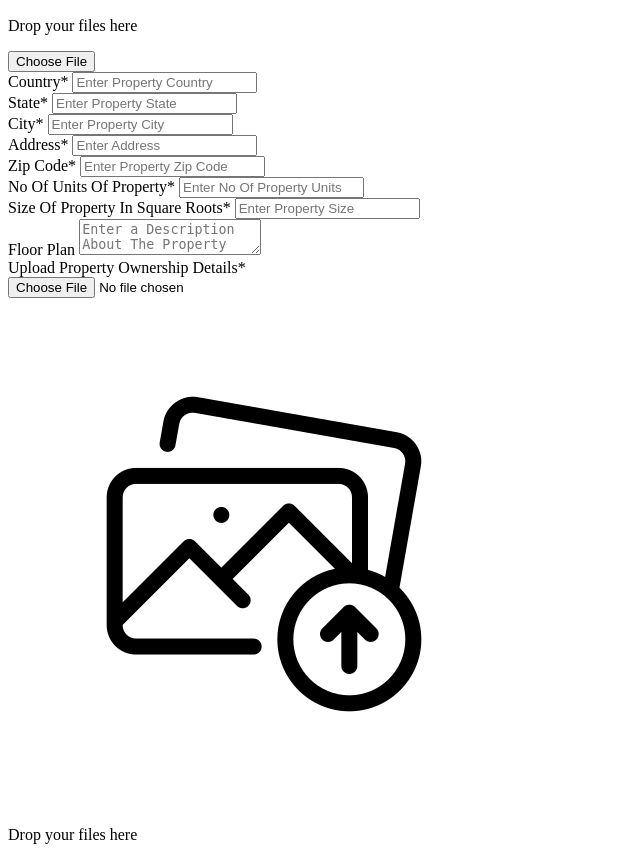
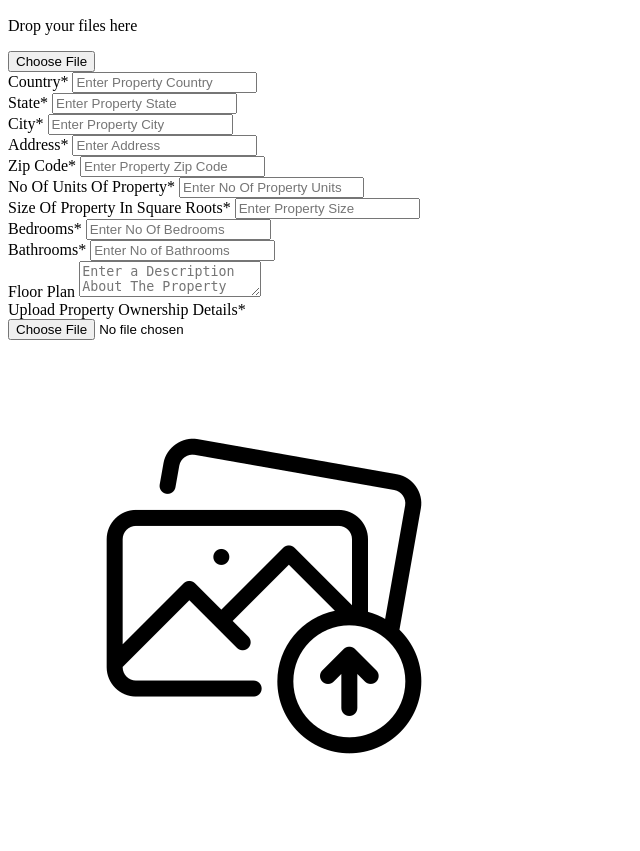
Before and after one commit to janithprabashrk/PrimeCare_php_mvc, a PHP site: the page made by app/views/owner/addProperty.view.php in a window 1280 px wide. Shown: the part 1221-2072 px from the top of the page, without its empty margins (0-640 px from the left). Run offline with PHP 8.4, Linux system fonts and the light colour scheme; the template is opened without the code that fills it, so the values that code supplies are empty; some libraries are stand-ins or nearby versions.

Commit message:
Refactor: [PRI - 14] add property

```diff
--- a/app/views/owner/addProperty.view.php
+++ b/app/views/owner/addProperty.view.php
@@ -81,7 +81,16 @@
                 </div>
             </div>
 
-
+            <div class="input-group">
+                <div class="input-group-group">
+                    <label class="input-label">Bedrooms*</label>
+                    <input type="text" name="bedrooms" placeholder="Enter No Of Bedrooms" class="input-field" required>
+                </div>
+                <div class="input-group-group">
+                    <label class="input-label">Bathrooms*</label>
+                    <input type="text" name="bathrooms" placeholder="Enter No of Bathrooms" class="input-field" required>
+                </div>
+            </div>
 
             <div class="input-group-group">
                 <label class="input-label">Floor Plan</label>
```
